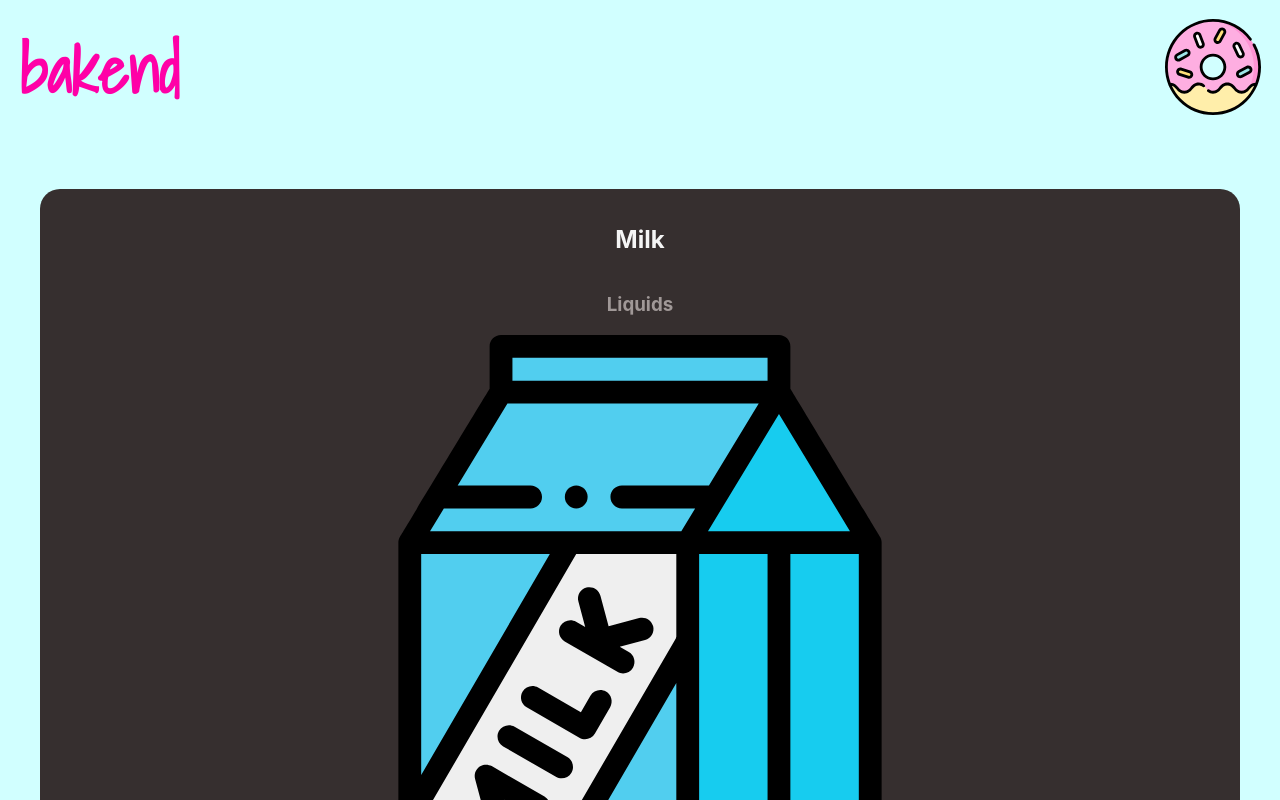
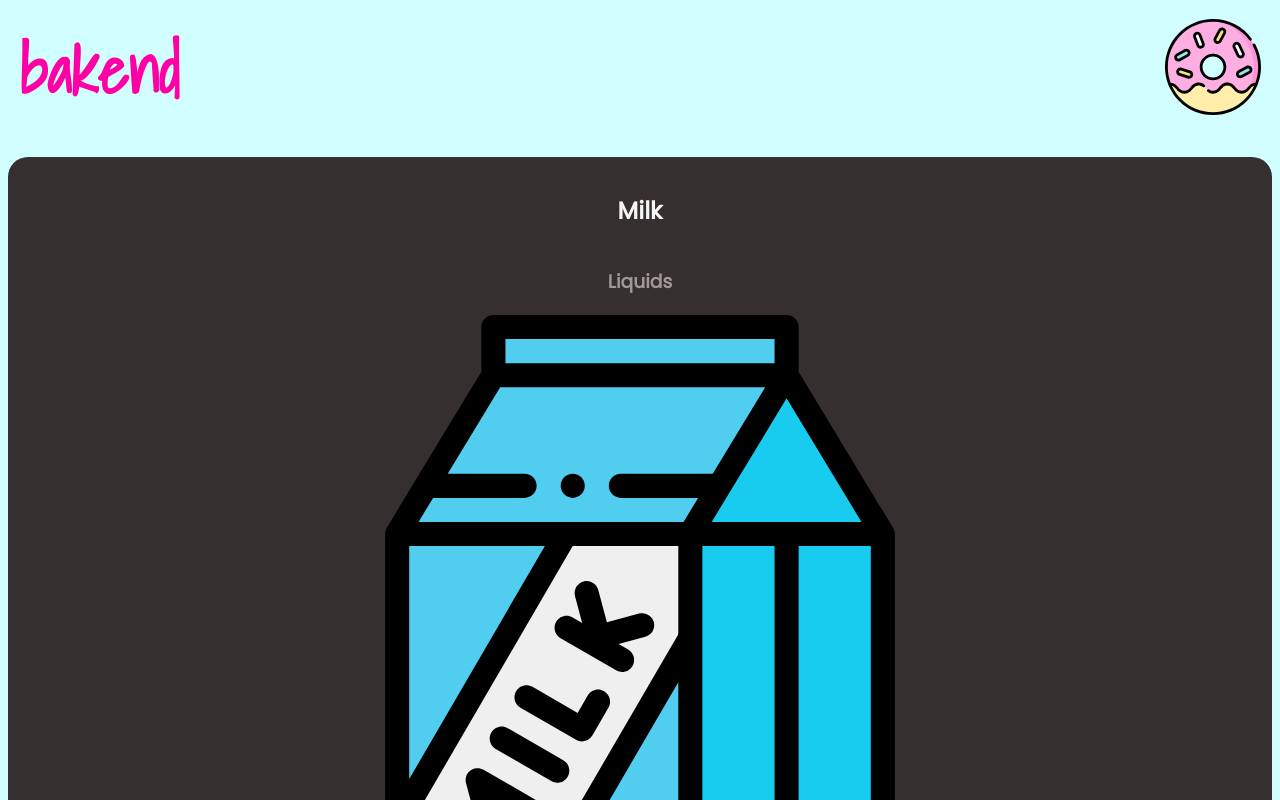
Before and after one commit to SilviaBarcellini/bakend, a Next.js app: page /mainCard in a window 1280 px wide. Shown: the top 800 px of the page. Built offline with nearby package versions, Linux system fonts and the light colour scheme.

Commit message:
📱 delete cards container

```diff
--- a/components/cardMain/cardMain.module.css
+++ b/components/cardMain/cardMain.module.css
@@ -4,10 +4,9 @@
   border-radius: 20px;
   padding: 1rem;
   margin-bottom: 1rem;
-  min-width: 100%;
   display: flex;
   flex-direction: column;
-  justify-content: center;
+  font-family: Poppins, sans-serif;
 }
 
 .cardIntro {
@@ -129,12 +128,3 @@
   padding: 0.2rem 1rem 0.2rem 1rem;
   border-radius: 20px;
 }
-
-.cardsContainer {
-  display: flex;
-  flex-direction: column;
-  justify-content: flex-start;
-  align-items: center;
-  align-content: center;
-  padding: 2rem;
-}
--- a/components/cardMain/cardMain.tsx
+++ b/components/cardMain/cardMain.tsx
@@ -30,7 +30,6 @@ function CardMain({
   soyFree,
 }: CardMainProps) {
   return (
-    <div className={styles.cardsContainer}>
     <div className={styles.cardMain}>
       <div className={styles.cardIntro}>
         <h2 className={styles.name}>{name}</h2>
@@ -93,7 +92,6 @@ function CardMain({
         </div>
       </div>
     </div>
-    </div>
   );
 }
 
```
Lines whose indentation alone changed are shown as unchanged.
